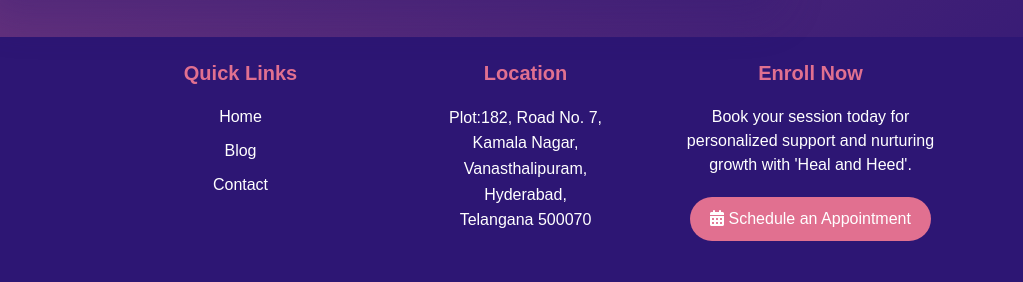
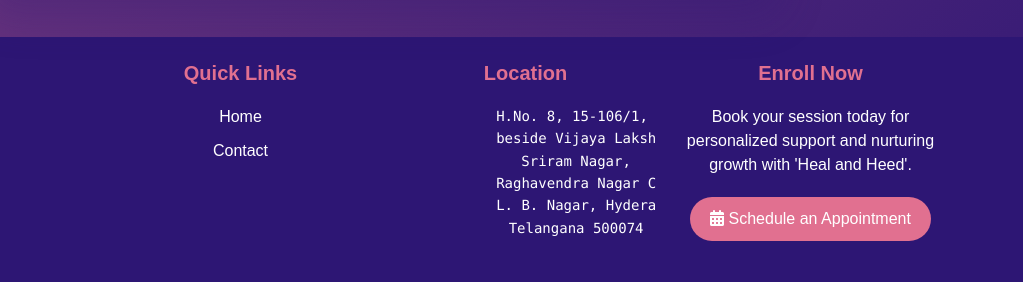
Before and after one commit to atchyutn/healandheed, a plain HTML site: page group-therapies/2-8-25.html in a window 1280 px wide. Shown: the part 2902-3184 px from the top of the page, 257-1280 px from the left. Drawn offline with nearby package versions, Linux system fonts and the light colour scheme.

Commit message:
Updated Address

```diff
--- a/group-therapies/2-8-25.html
+++ b/group-therapies/2-8-25.html
@@ -586,8 +586,7 @@
       <div class="col-md-3">
         <h5>Quick Links</h5>
         <div class="quick-links">
-          <a href="#">Home</a>
-          <a href="#">Blog</a>
+          <a href="https://healandheed.org">Home</a>
           <a href="tel:+918506994424">Contact</a>
         </div>
       </div>
@@ -595,11 +594,14 @@
         <h5>Location</h5>
         <div class="location">
           <address>
-            Plot:182, Road No. 7,<br>
-            Kamala Nagar,<br>
-            Vanasthalipuram,<br>
-            Hyderabad,<br>
-            Telangana 500070
+            <pre>
+            H.No. 8, 15-106/1, Lane,
+            beside Vijaya Lakshmi Theatre,
+            Sriram Nagar,
+            Raghavendra Nagar Colony,
+            L. B. Nagar, Hyderabad,
+            Telangana 500074
+            </pre>
           </address>
         </div>
       </div>
```
